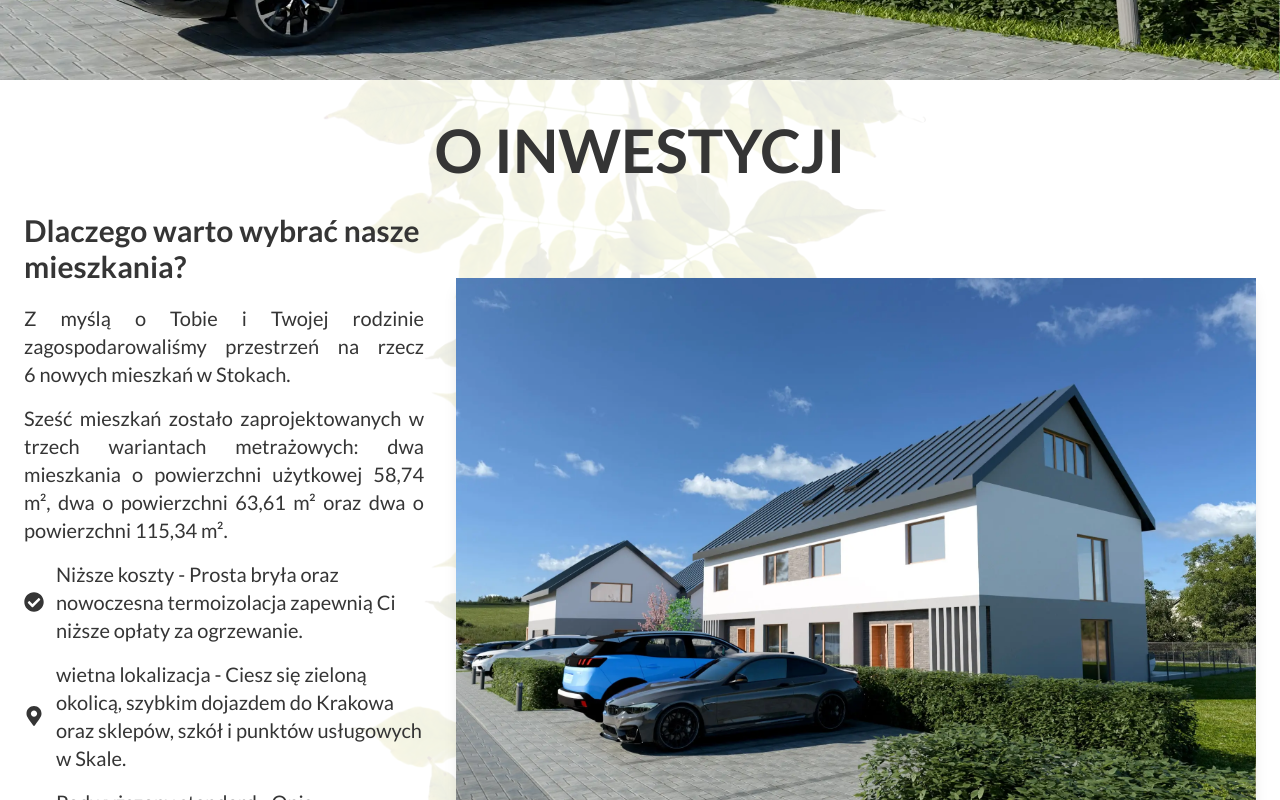
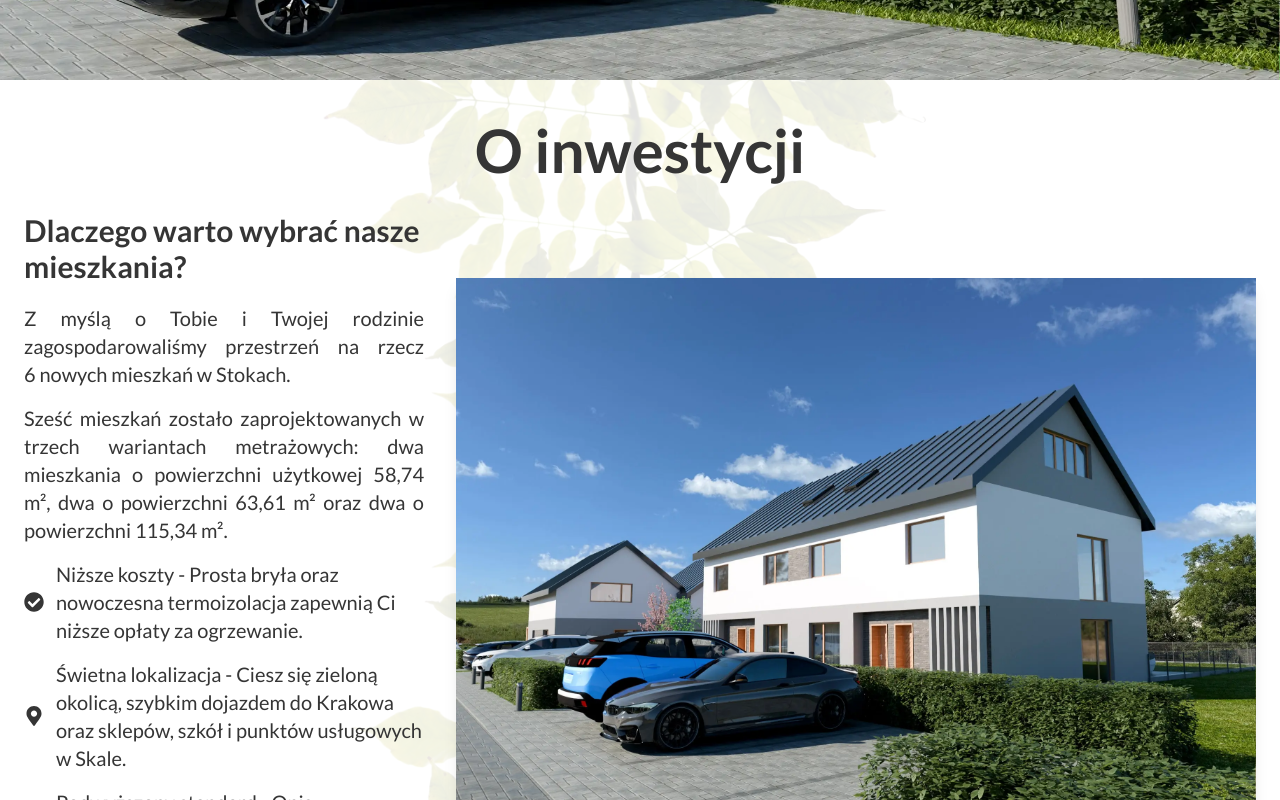
Before and after one commit to ruffaaw/domy-w-stokach, a Next.js app: page / in a window 1280 px wide. Shown: the part 720-1520 px from the top of the page. Built offline with nearby package versions, Linux system fonts and the light colour scheme.

Commit message:
fix: corrections

```diff
--- a/src/components/AboutInvestment.tsx
+++ b/src/components/AboutInvestment.tsx
@@ -18,7 +18,7 @@ export default function AboutInvestment() {
     },
     {
       icon: <FaMapMarkerAlt className="text-color1 w-5 h-5" />,
-      text: `wietna lokalizacja - Ciesz się zieloną okolicą, szybkim dojazdem do Krakowa oraz sklepów, szkół i${"\u00A0"}punktów usługowych w${"\u00A0"}Skale.`,
+      text: `Świetna lokalizacja - Ciesz się zieloną okolicą, szybkim dojazdem do Krakowa oraz sklepów, szkół i${"\u00A0"}punktów usługowych w${"\u00A0"}Skale.`,
     },
     {
       icon: <FaStar className="text-color1 w-5 h-5" />,
@@ -37,7 +37,7 @@ export default function AboutInvestment() {
     >
       <div>
         <p className="text-3xl sm:text-4xl lg:text-6xl text-green4 font-bold text-center break-words max-w-full text-color1 mb-8">
-          O INWESTYCJI
+          O inwestycji
         </p>
       </div>
 
```
